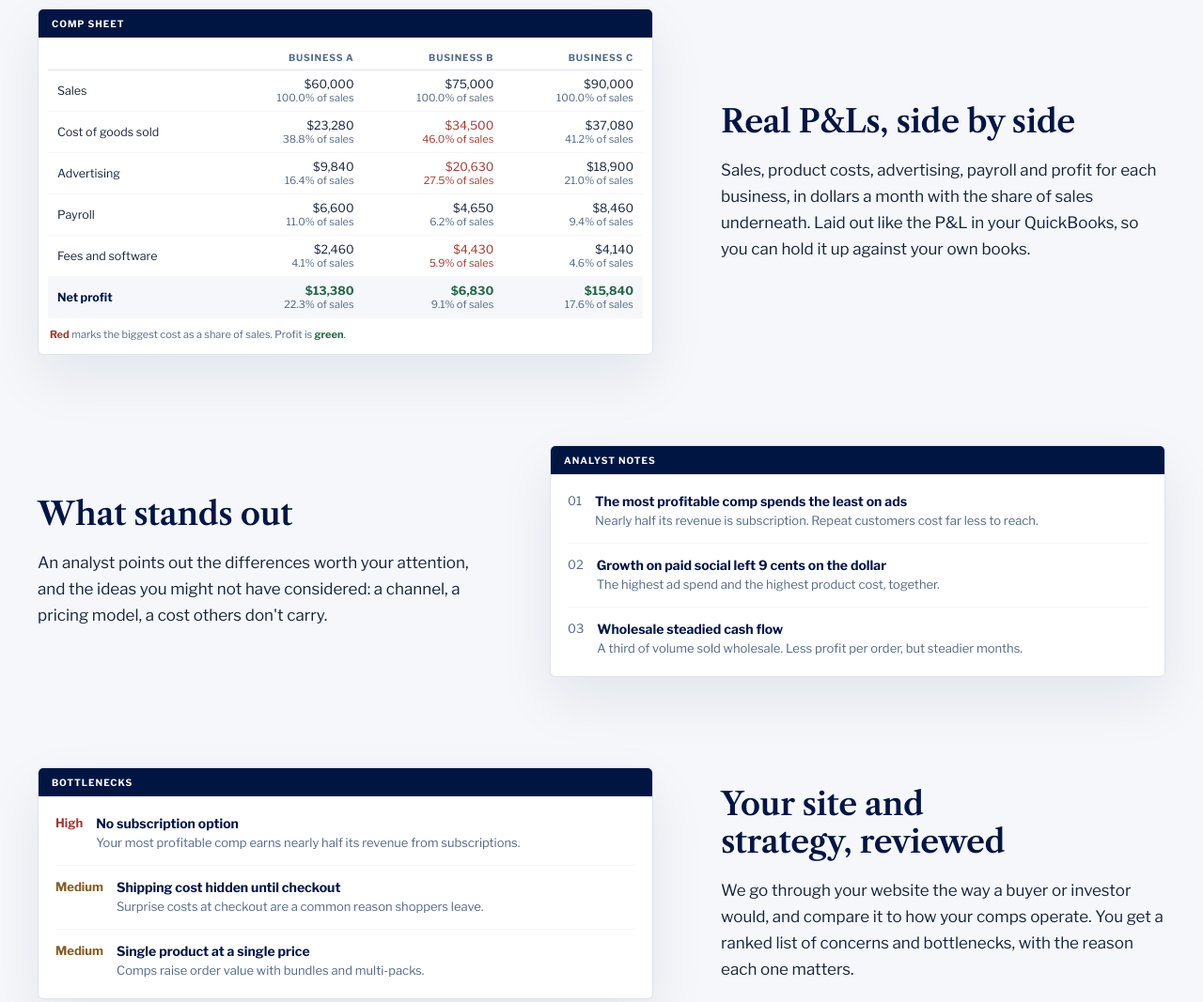
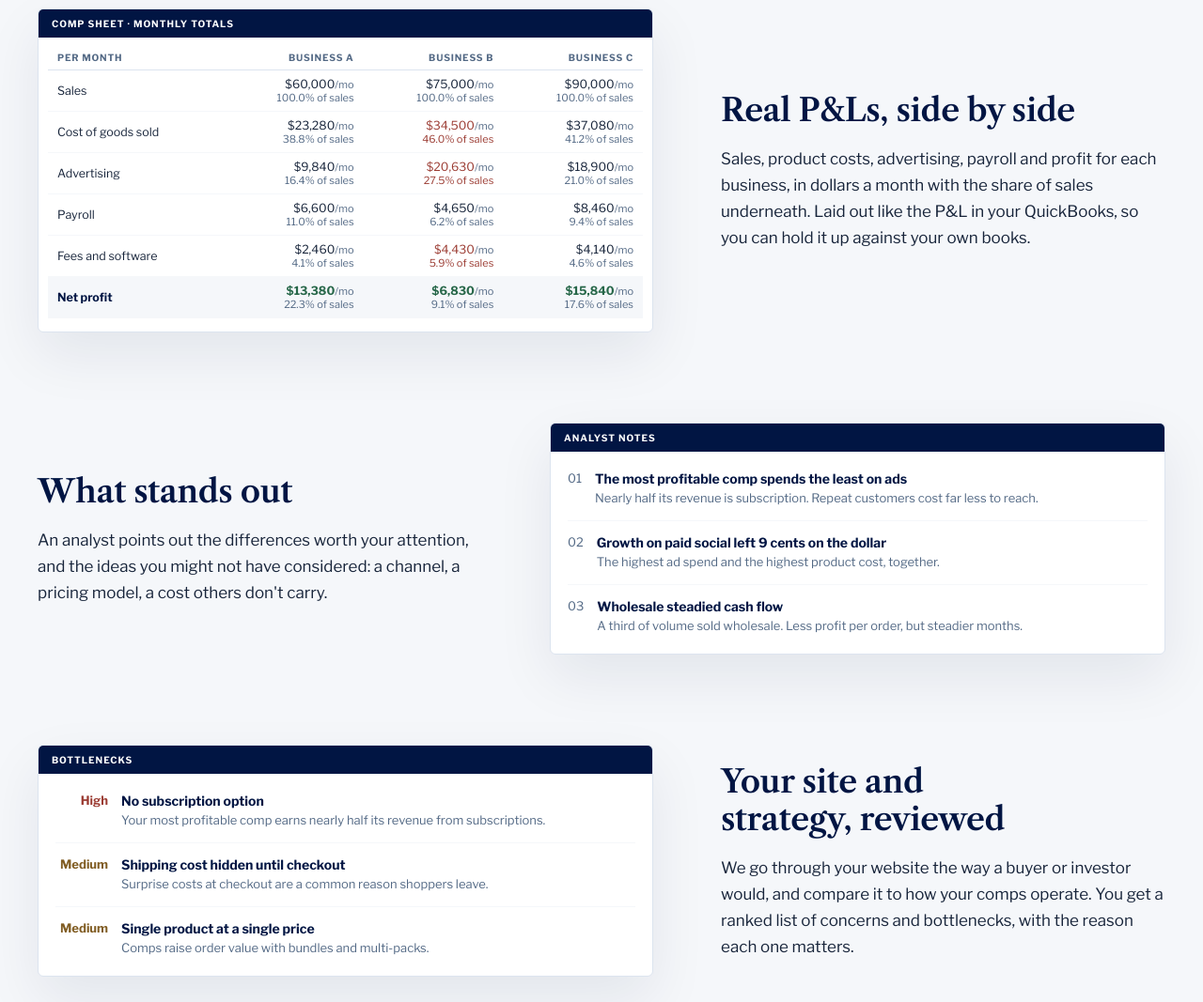
Before and after one commit to clearfieldco/clearfield-site, a plain HTML site: page index.html in a window 1280 px wide. Shown: the part 2880-3947 px from the top of the page at 94% size. Drawn offline with nearby package versions, Linux system fonts and the light colour scheme; a web font is replaced by a local one.

Commit message:
Monthly comp sheet, aligned Bottlenecks, revenue-range FAQ (#12)
* Comp sheet reads as monthly; drop color key; FAQ for revenue outside the sweet spot

Co-Authored-By: Claude Opus 5.5 <noreply@anthropic.com>
Claude-Session: https://claude.ai/code/session_013R19iFCWQLAnUffwVUjHzx

* Bottlenecks labels right-aligned in a fixed column; no orphan in order form copy

Co-Authored-By: Claude Opus 5.5 <noreply@anthropic.com>
Claude-Session: https://claude.ai/code/session_013R19iFCWQLAnUffwVUjHzx

---------

Co-authored-by: Clearfield & Co. <info@theclearfieldco.com>
Co-authored-by: Claude Opus 5.5 <noreply@anthropic.com>

```diff
--- a/index.html
+++ b/index.html
@@ -139,6 +139,14 @@
     },
     {
       "@type": "Question",
+      "name": "I make under $10K a month, or over $100K. Can this work for me?",
+      "acceptedAnswer": {
+        "@type": "Answer",
+        "text": "Absolutely. $10K to $100K a month is our sweet spot, not a velvet rope. We match comps for businesses below and above it all the time. Tell us your numbers and we'll find your peers."
+      }
+    },
+    {
+      "@type": "Question",
       "name": "How fast is delivery?",
       "acceptedAnswer": {
         "@type": "Answer",
@@ -239,7 +247,7 @@ dd{line-height:22px}
 footer .px{padding-top:48px !important;gap:36px !important}
 footer img{width:240px !important}
 }
-h1,h2,h3,h4,summary,.s{text-wrap:balance}p,li,dd{text-wrap:pretty}.jump{background:#FFFFFF;border-bottom:1px solid #DCE4EF}.jump ul{list-style:none;margin:0;padding:0;display:flex;justify-content:center;gap:56px}.jump a{display:block;padding:22px 0;font-size:15px;font-weight:600;color:#011543;text-decoration:none;border-bottom:2px solid transparent;white-space:nowrap}.jump a:hover{border-bottom-color:#011543}@media (max-width:640px){.jump .px{padding:0 12px!important}.jump ul{display:grid;grid-template-columns:repeat(4,auto);justify-content:space-between;gap:0}.jump a{font-size:13px;padding:16px 4px}}@media (max-width:640px){.hassure{display:flex;flex-direction:column;gap:2px;font-size:13px !important;line-height:20px}.hassure .hdot{display:none}}</style>
+h1,h2,h3,h4,summary,.s{text-wrap:balance}p,li,dd{text-wrap:pretty}.jump{background:#FFFFFF;border-bottom:1px solid #DCE4EF}.jump ul{list-style:none;margin:0;padding:0;display:flex;justify-content:center;gap:56px}.jump a{display:block;padding:22px 0;font-size:15px;font-weight:600;color:#011543;text-decoration:none;border-bottom:2px solid transparent;white-space:nowrap}.jump a:hover{border-bottom-color:#011543}@media (max-width:640px){.jump .px{padding:0 12px!important}.jump ul{display:grid;grid-template-columns:repeat(4,auto);justify-content:space-between;gap:0}.jump a{font-size:13px;padding:16px 4px}}@media (max-width:640px){.hassure{display:flex;flex-direction:column;gap:2px;font-size:13px !important;line-height:20px}.hassure .hdot{display:none}}@media (max-width:640px){.mo{display:none}}</style>
 
 <style>
 .cf-tab{font-family:'Libre Franklin',Arial,sans-serif;font-size:12px;padding:0 14px;height:30px;display:inline-flex;align-items:center;border:0;border-radius:3px;background:transparent;color:#DCE4EF;cursor:pointer}
@@ -376,20 +384,19 @@ section[id]{scroll-margin-top:0}button:focus-visible,a:focus-visible,input:focus
 
 <div style="display: flex; flex-wrap: wrap; gap: 56px 72px; align-items: center">
 <div style="flex: 1 1 560px; min-width: 0; background: #FFFFFF; border: 1px solid #DCE4EF; border-radius: 6px; box-shadow: 0 24px 60px rgba(1, 21, 67, 0.08); overflow: hidden">
-<div style="background: #011543; height: 30px; display: flex; align-items: center; padding: 0 14px" class="lb"><span style="color: #FFFFFF; font-size: 10px">Comp sheet</span></div>
+<div style="background: #011543; height: 30px; display: flex; align-items: center; padding: 0 14px" class="lb"><span style="color: #FFFFFF; font-size: 10px">Comp sheet &#183; Monthly totals</span></div>
 <div class="tscroll" style="padding: 8px 10px 14px">
 <table class="t n">
-<thead><tr><th></th><th>Business A</th><th>Business B</th><th>Business C</th></tr></thead>
+<thead><tr><th style="text-align: left">Per month</th><th>Business A</th><th>Business B</th><th>Business C</th></tr></thead>
 <tbody>
-<tr><td>Sales</td><td style="color: #17243A">$60,000<span style="display: block; font-size: 11px; color: #536985; font-weight: 400">100.0%<span class="os"> of sales</span></span></td><td style="color: #17243A">$75,000<span style="display: block; font-size: 11px; color: #536985; font-weight: 400">100.0%<span class="os"> of sales</span></span></td><td style="color: #17243A">$90,000<span style="display: block; font-size: 11px; color: #536985; font-weight: 400">100.0%<span class="os"> of sales</span></span></td></tr>
-<tr><td>Cost of goods sold</td><td style="color: #17243A">$23,280<span style="display: block; font-size: 11px; color: #536985; font-weight: 400">38.8%<span class="os"> of sales</span></span></td><td style="color: #9B3B32">$34,500<span style="display: block; font-size: 11px; color: #9B3B32; font-weight: 400">46.0%<span class="os"> of sales</span></span></td><td style="color: #17243A">$37,080<span style="display: block; font-size: 11px; color: #536985; font-weight: 400">41.2%<span class="os"> of sales</span></span></td></tr>
-<tr><td>Advertising</td><td style="color: #17243A">$9,840<span style="display: block; font-size: 11px; color: #536985; font-weight: 400">16.4%<span class="os"> of sales</span></span></td><td style="color: #9B3B32">$20,630<span style="display: block; font-size: 11px; color: #9B3B32; font-weight: 400">27.5%<span class="os"> of sales</span></span></td><td style="color: #17243A">$18,900<span style="display: block; font-size: 11px; color: #536985; font-weight: 400">21.0%<span class="os"> of sales</span></span></td></tr>
-<tr><td>Payroll</td><td style="color: #17243A">$6,600<span style="display: block; font-size: 11px; color: #536985; font-weight: 400">11.0%<span class="os"> of sales</span></span></td><td style="color: #17243A">$4,650<span style="display: block; font-size: 11px; color: #536985; font-weight: 400">6.2%<span class="os"> of sales</span></span></td><td style="color: #17243A">$8,460<span style="display: block; font-size: 11px; color: #536985; font-weight: 400">9.4%<span class="os"> of sales</span></span></td></tr>
-<tr><td>Fees and software</td><td style="color: #17243A">$2,460<span style="display: block; font-size: 11px; color: #536985; font-weight: 400">4.1%<span class="os"> of sales</span></span></td><td style="color: #9B3B32">$4,430<span style="display: block; font-size: 11px; color: #9B3B32; font-weight: 400">5.9%<span class="os"> of sales</span></span></td><td style="color: #17243A">$4,140<span style="display: block; font-size: 11px; color: #536985; font-weight: 400">4.6%<span class="os"> of sales</span></span></td></tr>
-<tr style="background: #F5F7FA"><td style="font-weight: 700; color: #011543">Net profit</td><td style="color: #276749; font-weight: 700">$13,380<span style="display: block; font-size: 11px; color: #536985; font-weight: 400">22.3%<span class="os"> of sales</span></span></td><td style="color: #276749; font-weight: 700">$6,830<span style="display: block; font-size: 11px; color: #536985; font-weight: 400">9.1%<span class="os"> of sales</span></span></td><td style="color: #276749; font-weight: 700">$15,840<span style="display: block; font-size: 11px; color: #536985; font-weight: 400">17.6%<span class="os"> of sales</span></span></td></tr>
+<tr><td>Sales</td><td style="color: #17243A">$60,000<span class="mo" style="font-size: 11px; font-weight: 400; color: #536985">/mo</span><span style="display: block; font-size: 11px; color: #536985; font-weight: 400">100.0%<span class="os"> of sales</span></span></td><td style="color: #17243A">$75,000<span class="mo" style="font-size: 11px; font-weight: 400; color: #536985">/mo</span><span style="display: block; font-size: 11px; color: #536985; font-weight: 400">100.0%<span class="os"> of sales</span></span></td><td style="color: #17243A">$90,000<span class="mo" style="font-size: 11px; font-weight: 400; color: #536985">/mo</span><span style="display: block; font-size: 11px; color: #536985; font-weight: 400">100.0%<span class="os"> of sales</span></span></td></tr>
+<tr><td>Cost of goods sold</td><td style="color: #17243A">$23,280<span class="mo" style="font-size: 11px; font-weight: 400; color: #536985">/mo</span><span style="display: block; font-size: 11px; color: #536985; font-weight: 400">38.8%<span class="os"> of sales</span></span></td><td style="color: #9B3B32">$34,500<span class="mo" style="font-size: 11px; font-weight: 400; color: #536985">/mo</span><span style="display: block; font-size: 11px; color: #9B3B32; font-weight: 400">46.0%<span class="os"> of sales</span></span></td><td style="color: #17243A">$37,080<span class="mo" style="font-size: 11px; font-weight: 400; color: #536985">/mo</span><span style="display: block; font-size: 11px; color: #536985; font-weight: 400">41.2%<span class="os"> of sales</span></span></td></tr>
+<tr><td>Advertising</td><td style="color: #17243A">$9,840<span class="mo" style="font-size: 11px; font-weight: 400; color: #536985">/mo</span><span style="display: block; font-size: 11px; color: #536985; font-weight: 400">16.4%<span class="os"> of sales</span></span></td><td style="color: #9B3B32">$20,630<span class="mo" style="font-size: 11px; font-weight: 400; color: #536985">/mo</span><span style="display: block; font-size: 11px; color: #9B3B32; font-weight: 400">27.5%<span class="os"> of sales</span></span></td><td style="color: #17243A">$18,900<span class="mo" style="font-size: 11px; font-weight: 400; color: #536985">/mo</span><span style="display: block; font-size: 11px; color: #536985; font-weight: 400">21.0%<span class="os"> of sales</span></span></td></tr>
+<tr><td>Payroll</td><td style="color: #17243A">$6,600<span class="mo" style="font-size: 11px; font-weight: 400; color: #536985">/mo</span><span style="display: block; font-size: 11px; color: #536985; font-weight: 400">11.0%<span class="os"> of sales</span></span></td><td style="color: #17243A">$4,650<span class="mo" style="font-size: 11px; font-weight: 400; color: #536985">/mo</span><span style="display: block; font-size: 11px; color: #536985; font-weight: 400">6.2%<span class="os"> of sales</span></span></td><td style="color: #17243A">$8,460<span class="mo" style="font-size: 11px; font-weight: 400; color: #536985">/mo</span><span style="display: block; font-size: 11px; color: #536985; font-weight: 400">9.4%<span class="os"> of sales</span></span></td></tr>
+<tr><td>Fees and software</td><td style="color: #17243A">$2,460<span class="mo" style="font-size: 11px; font-weight: 400; color: #536985">/mo</span><span style="display: block; font-size: 11px; color: #536985; font-weight: 400">4.1%<span class="os"> of sales</span></span></td><td style="color: #9B3B32">$4,430<span class="mo" style="font-size: 11px; font-weight: 400; color: #536985">/mo</span><span style="display: block; font-size: 11px; color: #9B3B32; font-weight: 400">5.9%<span class="os"> of sales</span></span></td><td style="color: #17243A">$4,140<span class="mo" style="font-size: 11px; font-weight: 400; color: #536985">/mo</span><span style="display: block; font-size: 11px; color: #536985; font-weight: 400">4.6%<span class="os"> of sales</span></span></td></tr>
+<tr style="background: #F5F7FA"><td style="font-weight: 700; color: #011543">Net profit</td><td style="color: #276749; font-weight: 700">$13,380<span class="mo" style="font-size: 11px; font-weight: 400; color: #536985">/mo</span><span style="display: block; font-size: 11px; color: #536985; font-weight: 400">22.3%<span class="os"> of sales</span></span></td><td style="color: #276749; font-weight: 700">$6,830<span class="mo" style="font-size: 11px; font-weight: 400; color: #536985">/mo</span><span style="display: block; font-size: 11px; color: #536985; font-weight: 400">9.1%<span class="os"> of sales</span></span></td><td style="color: #276749; font-weight: 700">$15,840<span class="mo" style="font-size: 11px; font-weight: 400; color: #536985">/mo</span><span style="display: block; font-size: 11px; color: #536985; font-weight: 400">17.6%<span class="os"> of sales</span></span></td></tr>
 </tbody>
 </table>
-<div style="font-size: 11px; color: #536985; padding: 10px 2px 0"><span style="color: #9B3B32; font-weight: 700">Red</span> marks the biggest cost as a share of sales. Profit is <span style="color: #276749; font-weight: 700">green</span>.</div>
 </div>
 </div>
 <div style="flex: 1 1 380px; min-width: 0; display: flex; flex-direction: column; gap: 18px">
@@ -417,9 +424,9 @@ section[id]{scroll-margin-top:0}button:focus-visible,a:focus-visible,input:focus
 <div style="flex: 1 1 560px; min-width: 0; background: #FFFFFF; border: 1px solid #DCE4EF; border-radius: 6px; box-shadow: 0 24px 60px rgba(1, 21, 67, 0.08); overflow: hidden">
 <div style="background: #011543; height: 30px; display: flex; align-items: center; padding: 0 14px" class="lb"><span style="color: #FFFFFF; font-size: 10px">Bottlenecks</span></div>
 <div style="padding: 6px 18px">
-<div style="display: flex; gap: 14px; padding: 14px 0; border-bottom: 1px solid #F5F7FA"><span style="color: #9B3B32; font-size: 13px; font-weight: 700">High</span><div style="display: flex; flex-direction: column; gap: 3px"><div style="font-size: 14px; font-weight: 700; color: #011543">No subscription option</div><div style="font-size: 13px; line-height: 19px; color: #536985">Your most profitable comp earns nearly half its revenue from subscriptions.</div></div></div>
-<div style="display: flex; gap: 14px; padding: 14px 0; border-bottom: 1px solid #F5F7FA"><span style="color: #805C22; font-size: 13px; font-weight: 700">Medium</span><div style="display: flex; flex-direction: column; gap: 3px"><div style="font-size: 14px; font-weight: 700; color: #011543">Shipping cost hidden until checkout</div><div style="font-size: 13px; line-height: 19px; color: #536985">Surprise costs at checkout are a common reason shoppers leave.</div></div></div>
-<div style="display: flex; gap: 14px; padding: 14px 0"><span style="color: #805C22; font-size: 13px; font-weight: 700">Medium</span><div style="display: flex; flex-direction: column; gap: 3px"><div style="font-size: 14px; font-weight: 700; color: #011543">Single product at a single price</div><div style="font-size: 13px; line-height: 19px; color: #536985">Comps raise order value with bundles and multi-packs.</div></div></div>
+<div style="display: flex; gap: 14px; padding: 14px 0; border-bottom: 1px solid #F5F7FA"><span style="flex: 0 0 56px; text-align: right; color: #9B3B32; font-size: 13px; font-weight: 700">High</span><div style="display: flex; flex-direction: column; gap: 3px"><div style="font-size: 14px; font-weight: 700; color: #011543">No subscription option</div><div style="font-size: 13px; line-height: 19px; color: #536985">Your most profitable comp earns nearly half its revenue from subscriptions.</div></div></div>
+<div style="display: flex; gap: 14px; padding: 14px 0; border-bottom: 1px solid #F5F7FA"><span style="flex: 0 0 56px; text-align: right; color: #805C22; font-size: 13px; font-weight: 700">Medium</span><div style="display: flex; flex-direction: column; gap: 3px"><div style="font-size: 14px; font-weight: 700; color: #011543">Shipping cost hidden until checkout</div><div style="font-size: 13px; line-height: 19px; color: #536985">Surprise costs at checkout are a common reason shoppers leave.</div></div></div>
+<div style="display: flex; gap: 14px; padding: 14px 0"><span style="flex: 0 0 56px; text-align: right; color: #805C22; font-size: 13px; font-weight: 700">Medium</span><div style="display: flex; flex-direction: column; gap: 3px"><div style="font-size: 14px; font-weight: 700; color: #011543">Single product at a single price</div><div style="font-size: 13px; line-height: 19px; color: #536985">Comps raise order value with bundles and multi-packs.</div></div></div>
 </div>
 </div>
 <div style="flex: 1 1 380px; min-width: 0; display: flex; flex-direction: column; gap: 18px">
@@ -557,6 +564,7 @@ section[id]{scroll-margin-top:0}button:focus-visible,a:focus-visible,input:focus
 <details class="faq"><summary>Will I see the names of my comps?</summary><p>No. The names, websites and other identifying details of every comp stay confidential. That&#8217;s the industry standard, and our agreements with the businesses and data partners behind each comp require it. You get the full books, matched on niche, model and size, and every comp carries the Clearfield Guarantee: accurate, and drawn from a real business that has sold or been listed for sale.</p></details>
 <details class="faq"><summary>Who works on my case?</summary><p>Your own analyst, vetted and experienced in the industry, from first match to final notes. Your comps come from licensed data and private partners that aren&#8217;t open to the public, and picking the right ones takes judgment. That&#8217;s the job.</p></details>
 <details class="faq"><summary>Who is it for?</summary><p>Owners and operators doing $10K to $100K a month in revenue who&#x27;ve been heads-down in their own business, not swapping P&amp;Ls with a network. We&#x27;re your network: we show you what&#x27;s working outside your circle.</p></details>
+<details class="faq"><summary>I make under $10K a month, or over $100K. Can this work for me?</summary><p>Absolutely. $10K to $100K a month is our sweet spot, not a velvet rope. We match comps for businesses below and above it all the time. Tell us your numbers and we'll find your peers.</p></details>
 <details class="faq"><summary>How fast is delivery?</summary><p>Comps are delivered within 24 hours of your request. With Comps + Analyst, your call is within 5 business days.</p></details>
 <details class="faq"><summary>How much does it cost?</summary><p>Two Comps is $199. Four Comps + Calculator is $399. Comps + Analyst is $1,400. Each is a one-time price, and every package has a 100% money-back guarantee.</p></details>
 </div>
@@ -577,7 +585,7 @@ section[id]{scroll-margin-top:0}button:focus-visible,a:focus-visible,input:focus
 <div class="px" style="max-width: 1240px; margin: 0 auto; padding: 120px 40px; display: flex; flex-wrap: wrap; gap: 56px 96px">
 <div style="flex: 1 1 360px; min-width: 0; display: flex; flex-direction: column; gap: 20px">
 <h2 class="s h2" style="margin: 0; font-size: 44px; line-height: 50px; color: #011543">Get your comps</h2>
-<p style="margin: 0; font-size: 17px; line-height: 28px">That's enough to open your case. Your analyst takes it from there. After you order, a short onboarding questionnaire covers the rest, like your biggest costs and what you want to fix. We'll confirm we have comps that match before you pay, and every package is backed by a 100% money-back guarantee.</p>
+<p style="margin: 0; font-size: 17px; line-height: 28px">That's enough to open your case. Your analyst takes it from there. After you order, a short onboarding questionnaire covers the rest, like your biggest costs and what you want to fix. We'll confirm we have comps that match before you pay, and every package is backed by a <span style="white-space: nowrap">100% money-back guarantee.</span></p>
 </div>
 <form name="comps-request" method="POST" action="/thanks.html" data-netlify="true" netlify-honeypot="company-website" style="flex: 1.4 1 480px; min-width: 0; display: flex; flex-wrap: wrap; gap: 20px; align-items: flex-end">
 <input type="hidden" name="form-name" value="comps-request"><p hidden><label>Leave blank <input name="company-website"></label></p>
```
